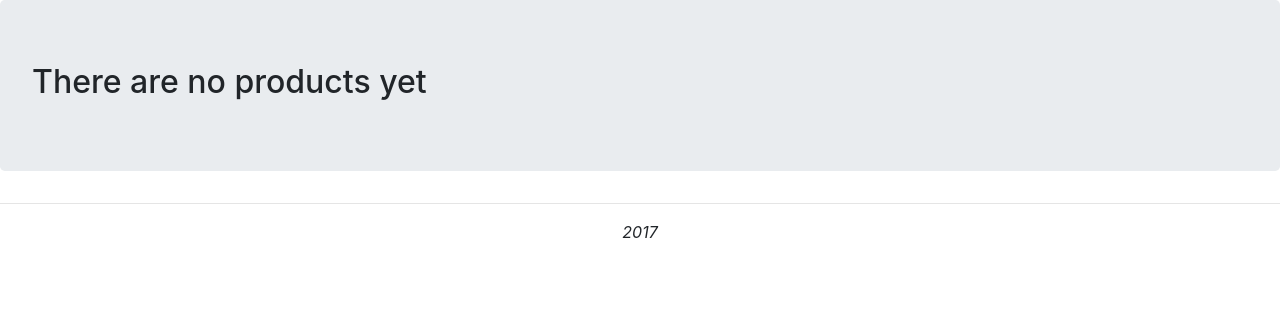
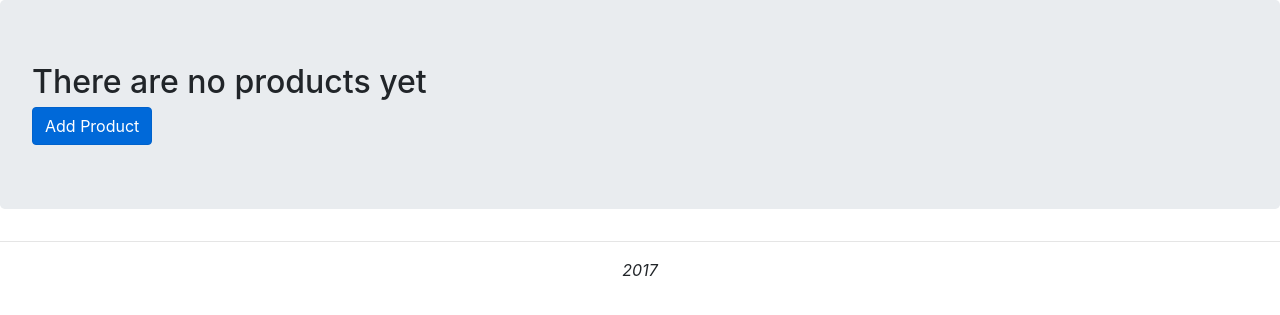
Before and after one commit to AlexPG/docker-django, a Django app: page / in a window 1280 px wide. Shown: the part 56-371 px from the top of the page. Run offline with Django 3.2, Linux system fonts and the light colour scheme; data that the repository does not hold is empty; some libraries are stand-ins or nearby versions.

Commit message:
Product CreateView

```diff
--- a/docker_django/docker_django/settings.py
+++ b/docker_django/docker_django/settings.py
@@ -38,6 +38,7 @@ INSTALLED_APPS = [
     'django.contrib.sessions',
     'django.contrib.messages',
     'django.contrib.staticfiles',
+    'crispy_forms',
     'shop',
 ]
 
@@ -128,3 +129,6 @@ STATICFILES_DIRS = [
     os.path.join(BASE_DIR, 'static'),
 ]
 STATIC_ROOT = os.path.join(DJANGO_ROOT, 'static_files')
+
+# Crispy form template pack
+CRISPY_TEMPLATE_PACK = 'bootstrap4'
--- a/docker_django/requirements.txt
+++ b/docker_django/requirements.txt
@@ -1,3 +1,4 @@
 Django==1.11.7
+django-crispy-forms==1.7.0
 
 psycopg2==2.7.3.2
--- a/docker_django/shop/templates/shop/product_list.html
+++ b/docker_django/shop/templates/shop/product_list.html
@@ -24,4 +24,8 @@
     {% else %}
         <h2>There are no products yet</h2>
     {% endif %}
+    <a href="{% url 'shop:product_create' %}"
+    class="btn btn-primary active">
+        <span class="glyphicon glyphicon-plus-sign" aria-hidden="true"></span> Add Product
+    </a>
 {% endblock %}
--- a/docker_django/shop/urls.py
+++ b/docker_django/shop/urls.py
@@ -4,4 +4,5 @@ from . import views
 
 urlpatterns = [
     url(r'^$', views.ProductList.as_view(), name='product_list'),
+    url(r'^create/$', views.ProductCreate.as_view(), name='product_create'),
 ]
--- a/docker_django/shop/views.py
+++ b/docker_django/shop/views.py
@@ -1,5 +1,7 @@
-from django.views.generic import ListView
+from django.urls import reverse_lazy
+from django.views.generic import ListView, CreateView
 
+from .forms import CreateProductForm
 from .models import Product
 # Create your views here.
 
@@ -8,3 +10,9 @@ class ProductList(ListView):
     model = Product
     context_object_name = 'products'
     template_name = 'shop/product_list.html'
+
+
+class ProductCreate(CreateView):
+    form_class = CreateProductForm
+    template_name = 'shop/product_create.html'
+    success_url = reverse_lazy('shop:product_list')
```
Also changed, not shown: docker_django/shop/forms.py (added, +23 -0 lines), docker_django/shop/templates/shop/product_create.html (added, +10 -0 lines).
